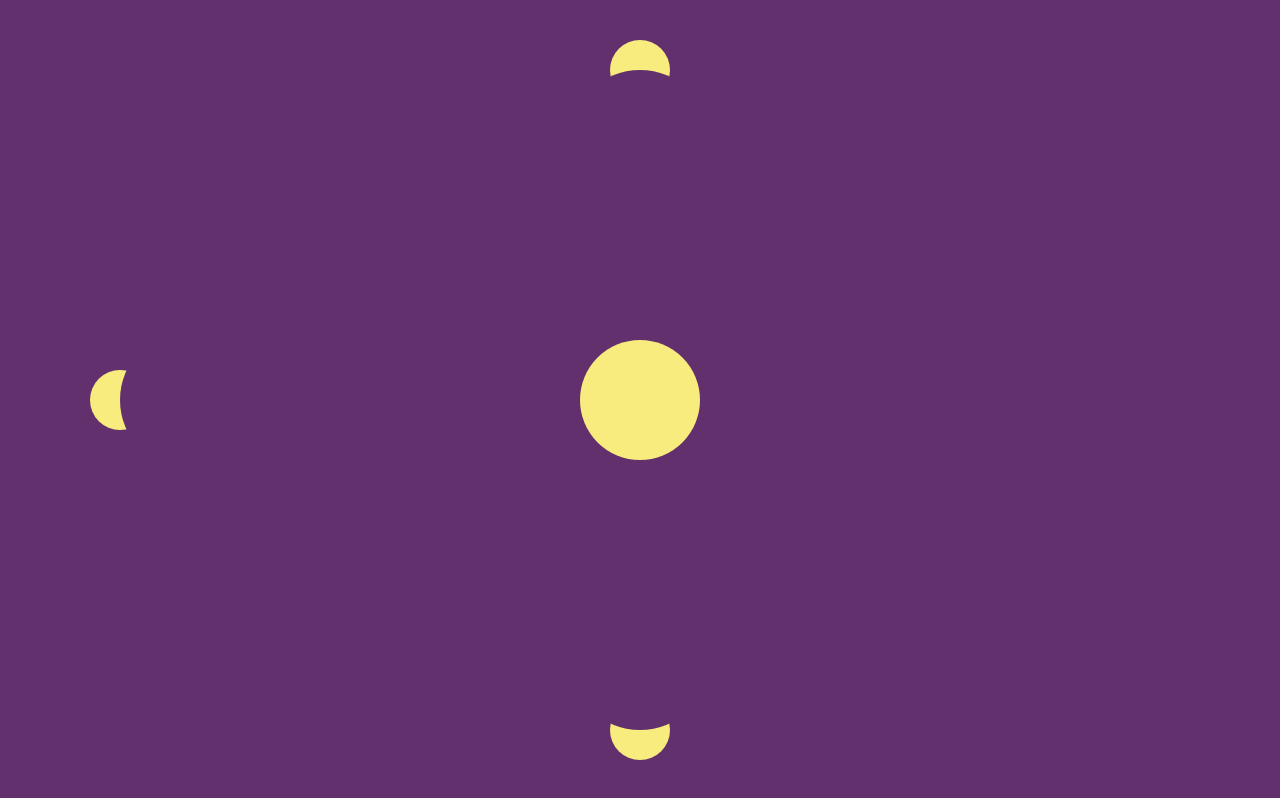
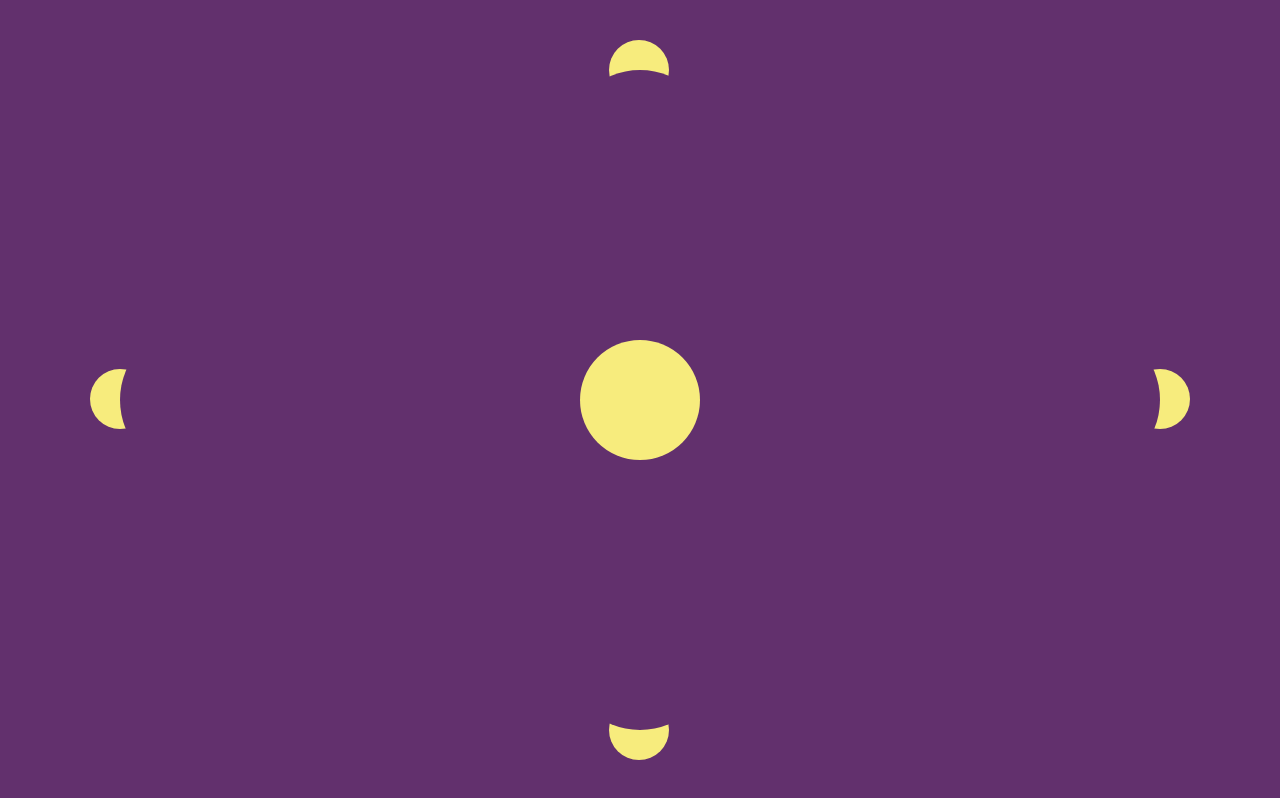
Before and after one commit to Bisquits/css-battle, a plain HTML site: page 25-08-2023/index.html in a window 1280 px wide. Drawn offline with Linux system fonts and the light colour scheme.

Commit message:
Updated code

```diff
--- a/25-08-2023/index.html
+++ b/25-08-2023/index.html
@@ -26,25 +26,24 @@
     background: #F7EC7D;
   }
   .half-moon {
-     height: 140px;
-     width: 140px;
-    /* background: red; */
+     height: 150px;
+     width: 150px;
    }
   .bottom {
     bottom: 70px;
-    box-shadow: 0px 70px 0px -40px #F7EC7D;
+    box-shadow: -1px 75px 0px -45px #F7EC7D;
   }
   .top {
     top: 70px;
-    box-shadow: 0px -70px 0px -40px #F7EC7D;
+    box-shadow: -1px -75px 0px -45px #F7EC7D;
   }
   .right {
     right: 120px;
-    box-shadow: 0px 0px 0px -40px #F7EC7D;
+    box-shadow: 75px -1px 0px -45px #F7EC7D;
   }
   .left {
     left: 120px;
-    box-shadow: -70px 0px 0px -40px #F7EC7D;
+    box-shadow: -75px -1px 0px -45px #F7EC7D;
   }
   .bottom, .top {
     left: 50%;
@@ -55,11 +54,3 @@
     transform: translate(0%, -50%);
   }
 </style>
-
-<!-- OBJECTIVE -->
-<!-- Write HTML/CSS in this editor and replicate the given target image in the least code possible. What you write here, renders as it is -->
-
-<!-- SCORING -->
-<!-- The score is calculated based on the number of characters you use (this comment included :P) and how close you replicate the image. Read the FAQS (https://cssbattle.dev/faqs) for more info. -->
-
-<!-- IMPORTANT: remove the comments before submitting -->
```
